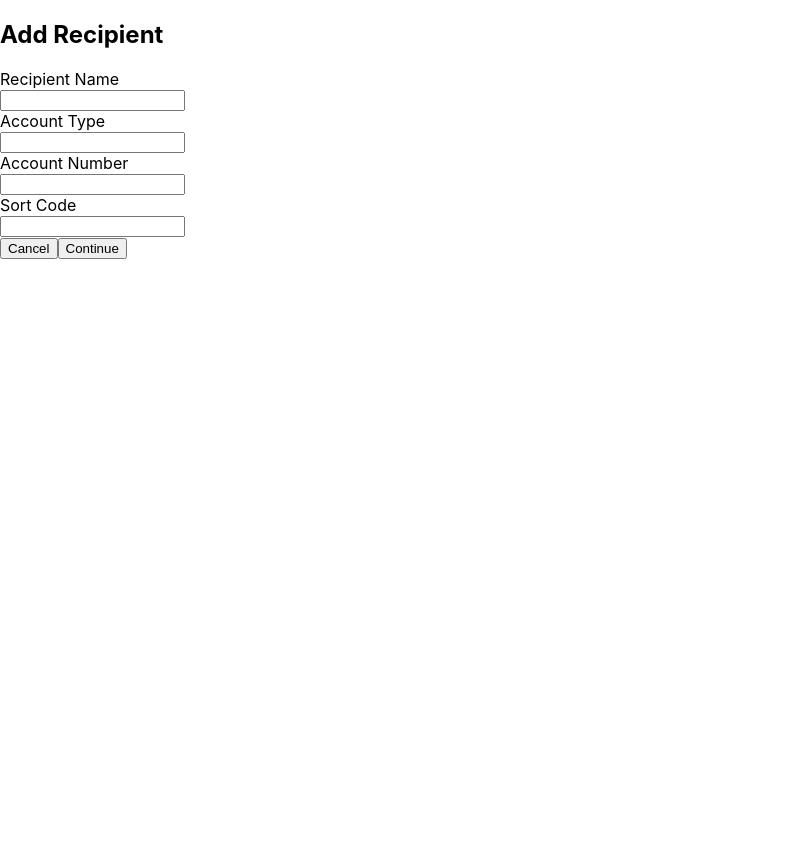
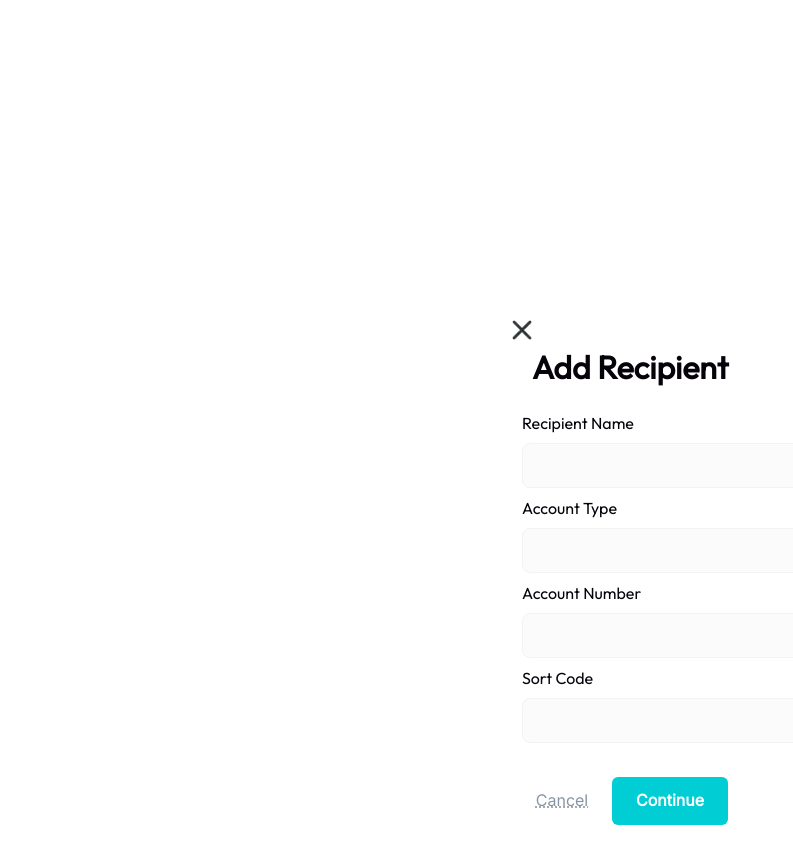
Before and after one commit to nology-tech/synergy, a React (Create React App) app: page /contactadd in a window 1280 px wide. Shown: the top 864 px of the page, without its empty margins (0-793 px from the left). Before the commit the page ends 800 px from the top, so only its background shows below. Built offline with nearby package versions, Linux system fonts and the light colour scheme.

Commit message:
added styling

```diff
--- a/src/components/ContactAdd/ContactAdd.jsx
+++ b/src/components/ContactAdd/ContactAdd.jsx
@@ -6,26 +6,71 @@
 // Button to cancel and clear all fields
 // Button to continue to review
 
-import React from 'react'
+import React from "react";
+import "./ContactAdd.scss";
+import blackCross from "./../../assets/images/black-cross.png";
 
 const ContactAdd = () => {
   return (
-    <div className='add-contacts'>
-    <h2>Add Recipient</h2>
-    <form>
-        <label for="fname">Recipient Name</label><br></br>
-        <input type="text" id="fname" name="fname"></input><br></br>
-        <label for="actype">Account Type</label><br></br>
-        <input type="text" id="actype" name="actype"></input><br></br>
-        <label for="acnum">Account Number</label><br></br>
-        <input type="text" id="acnum" name="acnum"></input><br></br>
-        <label for="sort">Sort Code</label><br></br>
-        <input type="text" id="sort" name="sort"></input><br></br>
-    </form>
-     <button>Cancel</button>
-     <button>Continue</button>
-     </div>
-  )
-}
+    <div className="add-contacts">
+      <div className="add-contacts__header">
+        <img
+          src={blackCross}
+          alt="black cross"
+          className="add-contacts__header__close"
+        />
+        <h2 className="add-contacts__header__title">Add Recipient</h2>
+      </div>
+      <form>
+        <label className="add-contacts__label" htmlFor="fname">
+          Recipient Name
+        </label>
+        <br></br>
+        <input
+          className="add-contacts__input-box"
+          type="text"
+          id="fname"
+          name="fname"
+        ></input>
+        <br></br>
+        <label className="add-contacts__label" htmlFor="actype">
+          Account Type
+        </label>
+        <br></br>
+        <input
+          className="add-contacts__input-box"
+          type="text"
+          id="actype"
+          name="actype"
+        ></input>
+        <br></br>
+        <label className="add-contacts__label" htmlFor="acnum">
+          Account Number
+        </label>
+        <br></br>
+        <input
+          className="add-contacts__input-box"
+          type="text"
+          id="acnum"
+          name="acnum"
+        ></input>
+        <br></br>
+        <label className="add-contacts__label" htmlFor="sort">
+          Sort Code
+        </label>
+        <br></br>
+        <input
+          className="add-contacts__input-box"
+          type="text"
+          id="sort"
+          name="sort"
+        ></input>
+        <br></br>
+      </form>
+      <button className="add-contacts__cancel-button">Cancel</button>
+      <button className="add-contacts__continue-button">Continue</button>
+    </div>
+  );
+};
 
-export default ContactAdd
+export default ContactAdd;
--- a/src/components/ContactAdd/ContactAdd.scss
+++ b/src/components/ContactAdd/ContactAdd.scss
@@ -1,7 +1,89 @@
 @use "../../assets/sass/_variables.scss" as *;
 
 .add-contacts{
-    box-sizing: border-box;
-    display: flex;
-    justify-content: center;
+    margin: 25% 40%;
+
+    &__header{
+        display: flex;
+        flex-direction: row;
+
+        &__title {
+        font-family: $title-font-family;
+        font-size: 32px;
+        line-height: 40px;
+        text-align: left;
+        color: $color-black;
+        }
+        &__close {
+            height: 20px;
+            width: 20px;
+            text-align: end;
+            color: $color-font-light-gray;
+
+        }
+
+
+    }
+
+    &__label {
+        margin: 10px;
+        height: 20px;
+        font-family: $title-font-family;
+        font-style: normal;
+        font-weight: 400;
+        font-size: 16px;
+        line-height: 20px;
+        color: $color-black;
+    }
+
+    &__input-box {
+        box-sizing: border-box;
+        margin: 10px;
+        width: 337px;
+        height: 45px;
+        left: 62px;
+        background: $color-light-gray-info-bar;
+        border: 1px solid $color-border-light-gray;
+        border-radius: 8px;
+    }
+
+    &__cancel-button {
+        margin: 35px 15px;
+        width: 70px;
+        height: 25px;
+
+
+        font-family: $third-font-family;
+        font-style: normal;
+        font-weight: 400;
+        font-size: 16px;
+        line-height: 19px;
+        text-align: center;
+        text-decoration: underline dotted $color-font-light-gray;
+
+
+        color: $color-font-light-gray;
+        background-color: $color-white;
+        border: none;
+    }
+    &__continue-button {
+
+        width: 116px;
+        height: 48px;
+
+        background: $color-middle-blue;
+        border-radius: 6px;
+        border: none;
+
+        font-family: $third-font-family;
+        font-style: normal;
+        font-weight: 600;
+        font-size: 16px;
+        line-height: 19px;
+        text-align: center;
+
+        color: $color-white;
+
+    }
+
 }
```
